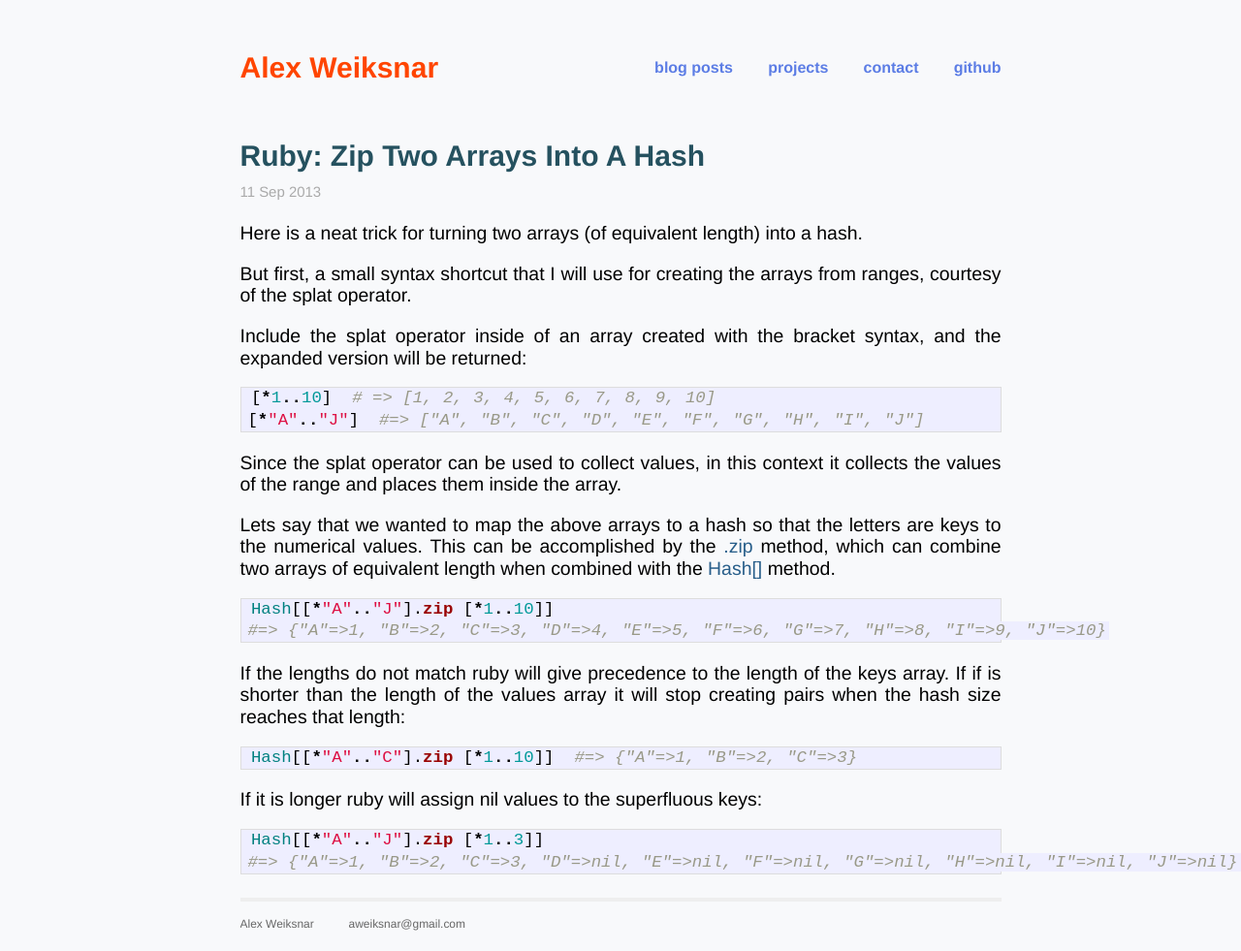
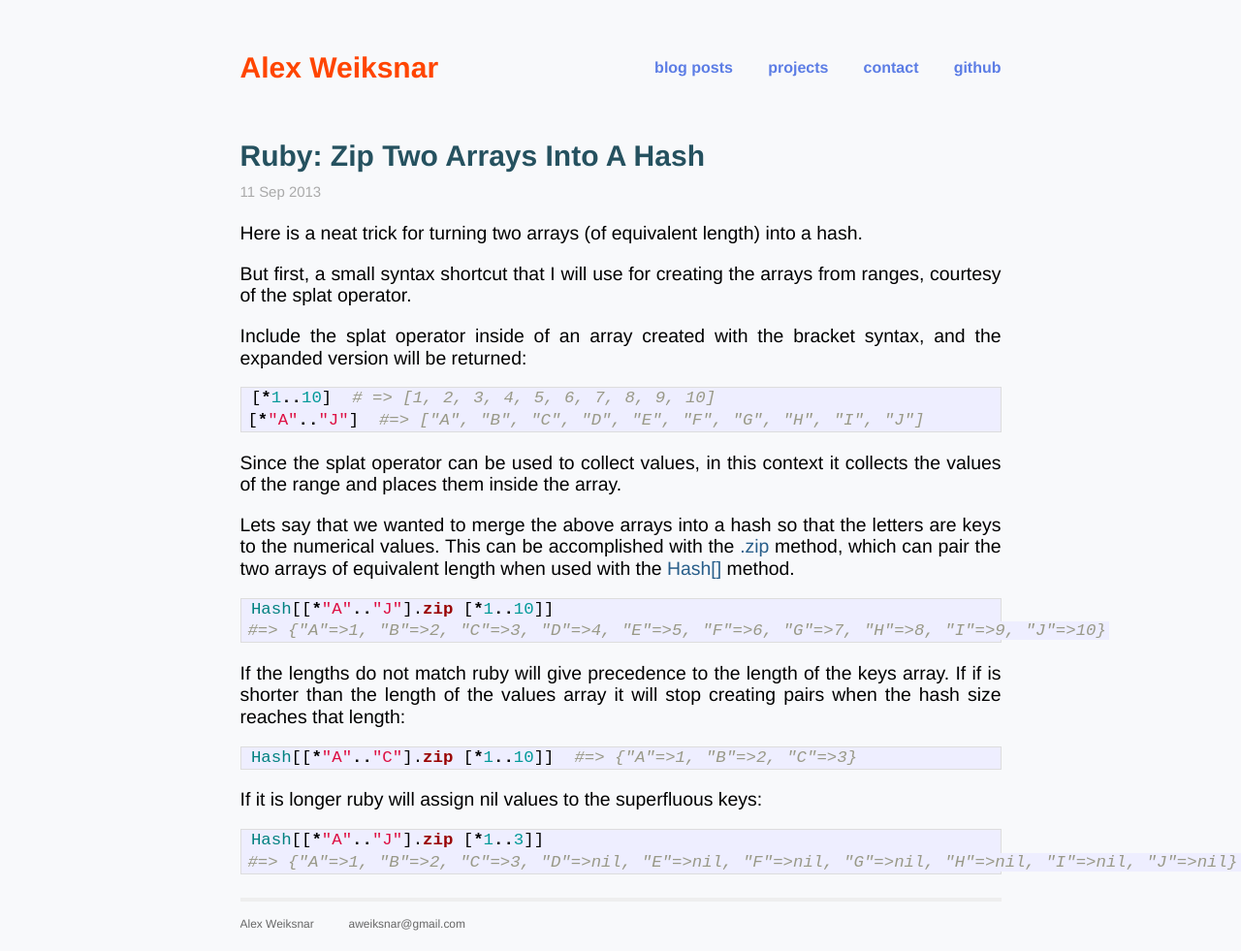
Before and after one commit to aweiksnar/aweiksnar.github.io--OLD, a Jekyll site: the page built from _posts/2013-09-11-ruby-zip-two-arrays-into-a-hash.markdown, in a window 1280 px wide. Shown: the whole page at 97% size. Built offline with Jekyll 4.4.1, drawn with Linux system fonts in a browser that asks for light colours; nearby versions of some CDN libraries; Markdown is read by kramdown in place of the engine named in the settings.

Commit message:
clarity edit

```diff
--- a/_posts/2013-09-11-ruby-zip-two-arrays-into-a-hash.markdown
+++ b/_posts/2013-09-11-ruby-zip-two-arrays-into-a-hash.markdown
@@ -19,7 +19,7 @@ Include the splat operator inside of an array created with the bracket syntax, a
 
 Since the splat operator can be used to collect values, in this context it collects the values of the range and places them inside the array.
 
-Lets say that we wanted to map the above arrays to a hash so that the letters are keys to the numerical values. This can be accomplished by the [.zip](http://www.ruby-doc.org/core-2.0.0/Array.html#method-i-zip) method, which can combine two arrays of equivalent length when combined with the [Hash[]](http://www.ruby-doc.org/core-2.0.0/Hash.html#method-c-5B-5D) method.
+Lets say that we wanted to merge the above arrays into a hash so that the letters are keys to the numerical values. This can be accomplished with the [.zip](http://www.ruby-doc.org/core-2.0.0/Array.html#method-i-zip) method, which can pair the two arrays of equivalent length when used with the [Hash[]](http://www.ruby-doc.org/core-2.0.0/Hash.html#method-c-5B-5D) method.
 
 {% highlight ruby %}
 Hash[[*"A".."J"].zip [*1..10]]
```
